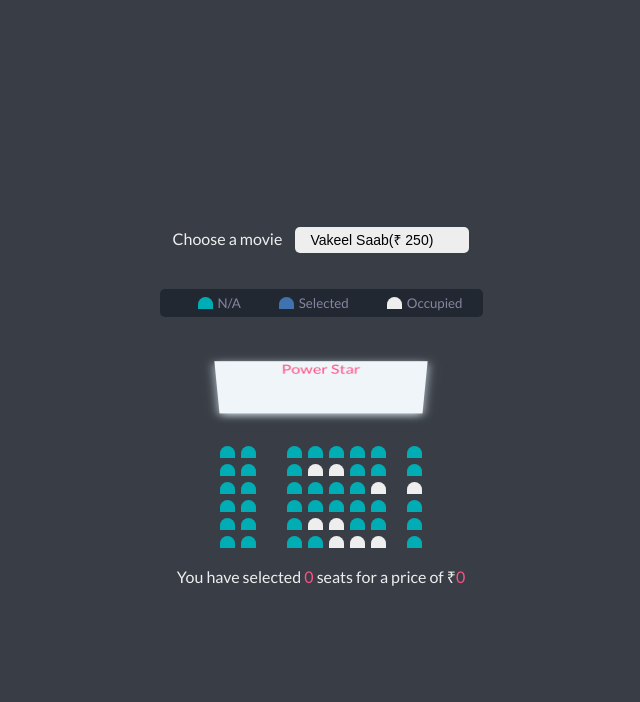
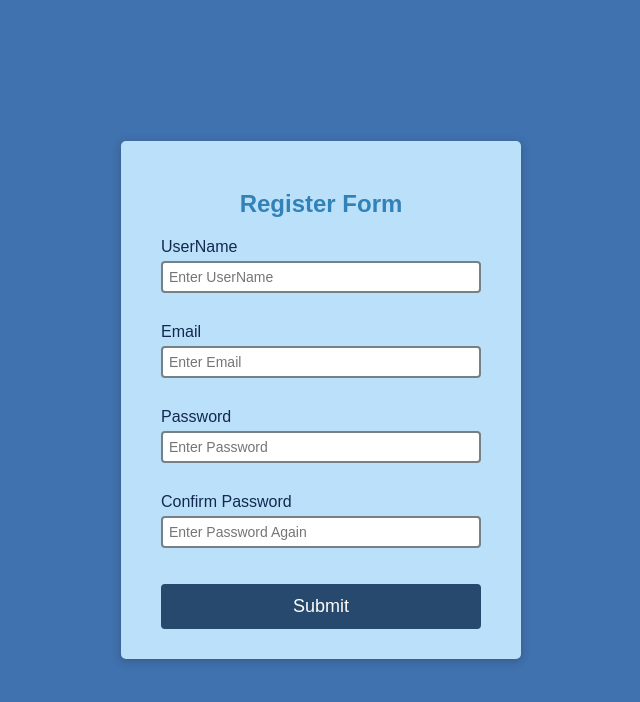
Before and after one commit to sajja44/Mini-Projects, a plain HTML site: page index.html in a window 1280 px wide. Shown: the whole page, without its empty margins (319-959 px from the left). Drawn offline with Linux system fonts and the light colour scheme.

Commit message:
Form Register

```diff
--- a/index.html
+++ b/index.html
@@ -4,100 +4,37 @@
     <meta charset="UTF-8">
     <meta name="viewport" content="width=device-width, initial-scale=1.0">
     <link rel="stylesheet" href="./style.css">
-    <title>Movies</title>
+    <title>Form Validation</title>
 </head>
 <body>
-    <div class="movie-container">
-        <label>Choose a movie</label>
-        <select id="movie">
-            <option value="250">Vakeel Saab(&#8377 250)</option>
-            <option value="230">Black Widow(&#8377 230)</option>
-            <option value="300">Black Panther 2(&#8377 300)</option>
-            <option value="200">James Bond (&#8377 200)</option>
-        </select>
+    <div class="container">
+        <form  id="form" class="form">
+            <h2>Register Form</h2>
+            <div class="form-control">
+                <label for="username">UserName</label>
+                <input type="text" id="username" placeholder="Enter UserName">
+                <small>Error Message</small>
+            </div>
+            <div class="form-control">
+                <label for="email">Email</label>
+                <input type="text" id="email" placeholder="Enter Email">
+                <small>Error Message</small>
+            </div>
+            <div class="form-control">
+                <label for="password">Password</label>
+                <input type="password" id="password" placeholder="Enter Password">
+                <small>Error Message</small>
+            </div>
+            <div class="form-control">
+                <label for="password2">Confirm Password</label>
+                <input type="password" id="password2" placeholder="Enter Password Again">
+                <small>Error Message</small>
+            </div>
+            <button>Submit</button>
+        </form>
     </div>
 
-    <ul class="showcase">
-        <li>
-            <div class="seat"></div>
-            <small>N/A</small>
-        </li>
-        <li>
-            <div class="seat selected"></div>
-            <small>Selected</small>
-        </li>
-        <li>
-            <div class="seat occupied"></div>
-            <small>Occupied</small>
-        </li>
-    </ul>
 
-    <div class="container">
-        <div class="screen">Power Star</div>
-
-        <div class="row">
-            <div class="seat"></div>
-            <div class="seat"></div>
-            <div class="seat"></div>
-            <div class="seat"></div>
-            <div class="seat"></div>
-            <div class="seat"></div>
-            <div class="seat"></div>
-            <div class="seat"></div>
-        </div>
-        <div class="row">
-            <div class="seat"></div>
-            <div class="seat"></div>
-            <div class="seat"></div>
-            <div class="seat occupied"></div>
-            <div class="seat occupied"></div>
-            <div class="seat"></div>
-            <div class="seat"></div>
-            <div class="seat"></div>
-        </div>
-        <div class="row">
-            <div class="seat"></div>
-            <div class="seat"></div>
-            <div class="seat"></div>
-            <div class="seat"></div>
-            <div class="seat"></div>
-            <div class="seat"></div>
-            <div class="seat occupied"></div>
-            <div class="seat occupied"></div>
-        </div>
-        <div class="row">
-            <div class="seat"></div>
-            <div class="seat"></div>
-            <div class="seat"></div>
-            <div class="seat"></div>
-            <div class="seat"></div>
-            <div class="seat"></div>
-            <div class="seat"></div>
-            <div class="seat"></div>
-        </div>
-        <div class="row">
-            <div class="seat"></div>
-            <div class="seat"></div>
-            <div class="seat"></div>
-            <div class="seat occupied"></div>
-            <div class="seat occupied"></div>
-            <div class="seat"></div>
-            <div class="seat"></div>
-            <div class="seat"></div>
-        </div>
-        <div class="row">
-            <div class="seat"></div>
-            <div class="seat"></div>
-            <div class="seat"></div>
-            <div class="seat"></div>
-            <div class="seat occupied"></div>
-            <div class="seat occupied"></div>
-            <div class="seat occupied"></div>
-            <div class="seat"></div>
-        </div>
-    </div>
-
-    <p class="text">You have selected <span id="count">0</span> seats for a price of &#8377<span id="total">0</span> </p>
     <script src="./script.js"></script>
 </body>
 </html>
--- a/script.js
+++ b/script.js
@@ -1,70 +1,81 @@
-const container = document.querySelector('.container');
-const seats = document.querySelectorAll('.row .seat:not(.occupied)');
-const count = document.getElementById('count');
-const total = document.getElementById('total');
-const movieSelect = document.getElementById('movie');
+const form = document.getElementById('form');
+const username = document.getElementById('username');
+const email = document.getElementById('email');
+const password = document.getElementById('password');
+const password2 = document.getElementById('password2');
 
-populateUI();
 
-let ticketPrice = +movieSelect.value;
+// Show input Error Message
 
-// Save selected movie index and price
-function setMovieData(movieIndex, moviePrice) {
-  localStorage.setItem('selectedMovieIndex', movieIndex);
-  localStorage.setItem('selectedMoviePrice', moviePrice);
+function showError(input, message){
+    const formControl = input.parentElement;
+    formControl.className = 'form-control error';
+    const small = formControl.querySelector('small');
+    small.innerText = message;
 }
 
-// Update total and count
-function updateSelectedCount() {
-  const selectedSeats = document.querySelectorAll('.row .seat.selected');
+// Show Success outline
 
-  const seatsIndex = [...selectedSeats].map(seat => [...seats].indexOf(seat));
-
-  localStorage.setItem('selectedSeats', JSON.stringify(seatsIndex));
-
-  const selectedSeatsCount = selectedSeats.length;
-
-  count.innerText = selectedSeatsCount;
-  total.innerText = selectedSeatsCount * ticketPrice;
+function showSuccess(input){
+    const formControl = input.parentElement;
+    formControl.className = 'form-control success';
 }
 
-// Get data from localstorage and populate UI
-function populateUI() {
-  const selectedSeats = JSON.parse(localStorage.getItem('selectedSeats'));
+// Check Email is Requried
 
-  if (selectedSeats !== null && selectedSeats.length > 0) {
-    seats.forEach((seat, index) => {
-      if (selectedSeats.indexOf(index) > -1) {
-        seat.classList.add('selected');
-      }
-    });
-  }
-
-  const selectedMovieIndex = localStorage.getItem('selectedMovieIndex');
-
-  if (selectedMovieIndex !== null) {
-    movieSelect.selectedIndex = selectedMovieIndex;
-  }
+function checkEmail(input){
+    const re = /^(([^<>()\[\]\\.,;:\s@"]+(\.[^<>()\[\]\\.,;:\s@"]+)*)|(".+"))@((\[[0-9]{1,3}\.[0-9]{1,3}\.[0-9]{1,3}\.[0-9]{1,3}\])|(([a-zA-Z\-0-9]+\.)+[a-zA-Z]{2,}))$/;
+    if(re.test(input.value.trim())){
+        showSuccess(input);
+    }else{
+        showError(input, 'Email is not Valid')
+    }
 }
 
-// Movie select event
-movieSelect.addEventListener('change', e => {
-  ticketPrice = +e.target.value;
-  setMovieData(e.target.selectedIndex, e.target.value);
-  updateSelectedCount();
+// Check Requried fields
+function checkRequried(inputArr){
+    inputArr.forEach(function(input){
+        if(input.value.trim() === ''){
+            showError(input, `${getFieldName(input)} is requried`);
+        }else{
+            showSuccess(input);
+        }
+    }
+    )};
+
+// Check input lenght
+
+function checkLength(input, min, max){
+    if(input.value.length < min){
+        showError(input, `${getFieldName(input)} must be at least ${min} characters`);
+    }else if (input.value.length > max){
+        showError(input, `${getFieldName(input)} must be less than ${max} characters`);
+    }else{
+        showSuccess(input);
+    }
+}
+
+// Check Password Match
+function checkPasswordMatch(input1, input2){
+    if(input1.value !==input2.value){
+        showError(input2, 'Password do not match');
+    }
+}
+
+
+// Get FieldName
+
+function getFieldName(input){
+    return input.id.charAt(0).toUpperCase() + input.id.slice(1);
+}
+
+// Event Listeners
+form.addEventListener('submit', function(e){
+    e.preventDefault();
+
+    checkRequried([username, email, password, password2]);
+    checkLength(username, 3, 16);
+    checkLength(password, 6, 24);
+    checkLength(email);
+    checkPasswordMatch(password, password2);
 });
-
-// Seat click event
-container.addEventListener('click', e => {
-  if (
-    e.target.classList.contains('seat') &&
-    !e.target.classList.contains('occupied')
-  ) {
-    e.target.classList.toggle('selected');
-
-    updateSelectedCount();
-  }
-});
-
-// Initial count and total set
-updateSelectedCount();
--- a/style.css
+++ b/style.css
@@ -1,113 +1,96 @@
-@import url('https://fonts.googleapis.com/css?family=Lato&display=swap');
+@import url('https://fonts.googleapis.com/css?family=Slabo+27px&display=swap');
+
+:root{
+    --success-color:#2c786c;
+    --error-color:#f0134d;
+}
 
 *{
     box-sizing: border-box;
 }
 
 body{
-    background-color: #393e46;
-    color: #eeeeee;
+    background-color: #3f72af ;
+    font-family: 'Salbo', Arial, Helvetica, sans-serif;
     display: flex;
-    flex-direction: column;
     align-items: center;
     justify-content: center;
-    height: 100vh;
-    font-family: 'Lato', sans-serif;
+    min-height: 100vh;
     margin: 0;
 }
 
-.movie-container{
-    margin: 20px 0;
+.container{
+    background-color: #bbe1fa;
+    border-radius: 5px;
+    box-shadow: 0 2px 10px rgba(46, 32, 32, 0.3);
+    width: 400px;
 }
 
-.movie-container select {
-    background-color: #eeeeee;
-    border: 0;
-    border-radius: 5px;
-    font-size: 14px;
-    margin-left: 10px;
-    padding: 5px 15px;
-    -moz-appearance: none;
-    -webkit-appearance: none;
-    appearance: none;
+
+h2{
+    text-align: center;
+    margin-bottom: 20px;
+    color: #3282b8;
 }
 
-.container{
-    perspective: 1000px;
-    margin-bottom: 10px;
-    color: #fc5185;
-    text-align: center;
+.form{
+    padding: 30px 40px;
 }
 
-.seat{
-    background-color: #00adb5;
-    height: 12px;
-    width: 15px;
-    margin: 3px;
-    border-top-left-radius: 10px;
-    border-top-right-radius: 10px;
+.form-control{
+    margin-bottom: 10px;
+    padding-bottom: 20px;
+    position: relative;
 }
 
-.seat.selected{
-    background-color: #3f72af;
+.form-control label{
+    color: #142850;
+    display: block;
+    margin-bottom: 5px;
 }
 
-.seat.occupied{
-    background-color: #eeeeee;
+.form-control input{
+    border: 2px solid #758184;
+    border-radius: 4px;
+    width: 100%;
+    padding: 6px;
+    font-size: 14px;
 }
 
-.seat:nth-of-type(2){
-    margin-right: 28px;
+.form-control input:focus{
+    outline: 0;
+    border-color: #5d5b6a;
 }
 
-.seat:nth-last-of-type(1){
-    margin-left: 18px;
+.form-control.success input{
+    border-color: var(--success-color);
 }
 
-.seat:not(.occupied):hover{
-    cursor: pointer;
-    transform: scale(1.13);
-}
-.showcase .seat:not(.occupied):hover{
-    cursor: default;
-    transform: scale(1);
-}
-.showcase{
-    background-color: #222831;
-    padding: 5px 10px;
-    border-radius: 5px;
-    color: #8785a2;
-    list-style-type: none;
-    display: flex;
-    justify-content: space-between;
-}
-.showcase li{
-    display: flex;
-    align-items: center;
-    justify-content: center;
-    margin: 0 10px;
+.form-control.error input{
+    border-color: var(--error-color);
 }
 
-.showcase li small {
-    margin-left: 2px;
+.form-control small{
+    color: var(--error-color);
+    position: absolute;
+    bottom: 0;
+    left: 0;
+    visibility: hidden;
 }
 
-.row{
-    display: flex;
+.form-control.error small{
+    visibility: visible;
 }
 
-.screen{
-    background-color: #f0f5f9;
-    height: 70px;
+.form button{
+    cursor: pointer;
+    background-color: #27496d;
+    border: 2px solid #27496d;
+    border-radius: 4px;
+    color: #fffdf9;
+    display: block;
+    font-size:18px;
+    padding: 10px;
+    margin-top: 16px;
     width: 100%;
-    margin: 20px 0;
-    transform: rotateX(-45deg);
-    box-shadow: 0 3px 10px #c9d6df ;
 }
-p.text{
-    margin: 5px 0;
-}
-
-p.text span {
-    color: #fc5185;
-}
```
